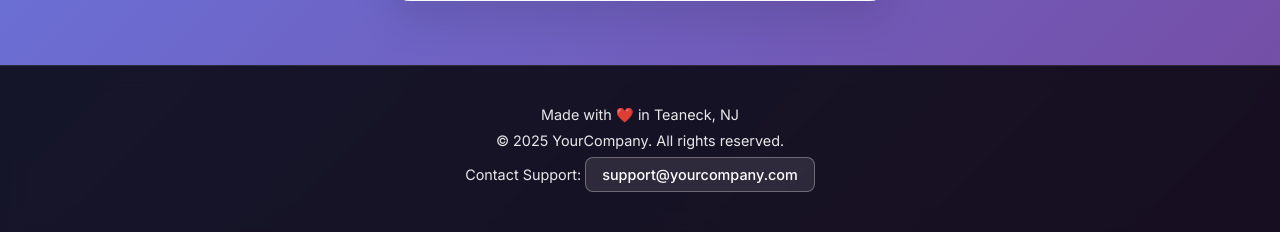
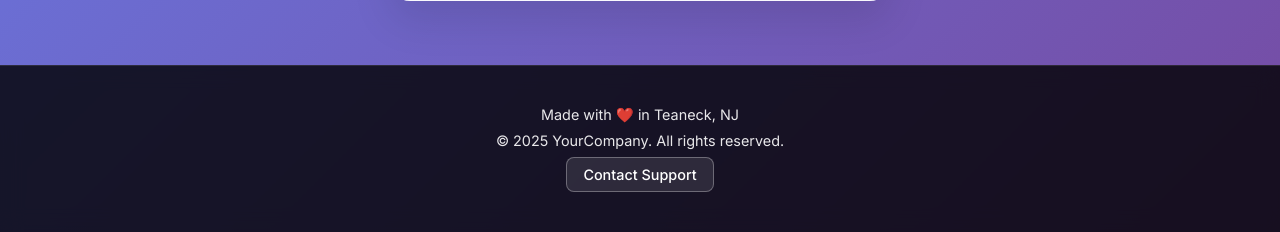
Before and after one commit to jacobrosenfeld/ytdlp-self-hosted, a Flask app: page / in a window 1280 px wide. Shown: the part 689-921 px from the top of the page. Run offline with Flask 3, Linux system fonts and the light colour scheme.

Commit message:
fix: Update footer contact button text
- Change button text from email address to 'Contact Support'
- Keep mailto link functionality intact

```diff
--- a/templates/index.html
+++ b/templates/index.html
@@ -221,7 +221,7 @@
         <div class="footer-content">
             <p>Made with ❤️ in {{ location }}</p>
             <p>© {{ current_year }} {{ company_short_name }}. All rights reserved.</p>
-            <p>Contact Support: <a href="mailto:{{ support_email }}" class="contact-btn">{{ support_email }}</a></p>
+            <p><a href="mailto:{{ support_email }}" class="contact-btn">Contact Support</a></p>
         </div>
     </footer>
 </body>
--- a/templates/result.html
+++ b/templates/result.html
@@ -176,7 +176,7 @@
         <div class="footer-content">
             <p>Made with ❤️ in {{ location }}</p>
             <p>© {{ current_year }} {{ company_short_name }}. All rights reserved.</p>
-            <p>Contact Support: <a href="mailto:{{ support_email }}" class="contact-btn">{{ support_email }}</a></p>
+            <p><a href="mailto:{{ support_email }}" class="contact-btn">Contact Support</a></p>
         </div>
     </footer>
 </body>
```
